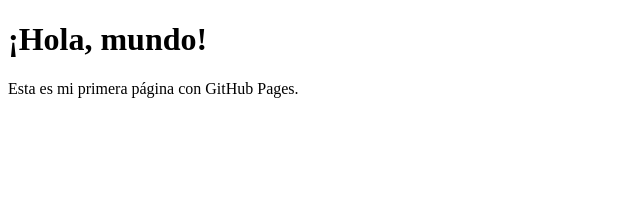
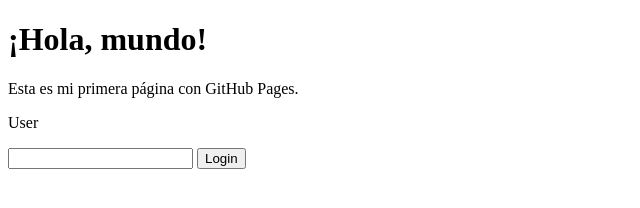
Before and after one commit to andres-dap/dap_site, a plain HTML site: page index.html in a window 1280 px wide. Shown: the whole page, without its empty margins (0-640 px from the left). Drawn offline with Linux system fonts and the light colour scheme.

Commit message:
Update index.html

```diff
--- a/index.html
+++ b/index.html
@@ -7,5 +7,10 @@
 <body>
   <h1>¡Hola, mundo!</h1>
   <p>Esta es mi primera página con GitHub Pages.</p>
+
+  <p>User</p>
+  <input type="text" />
+  <button>Login</button>
+
 </body>
 </html>
```
